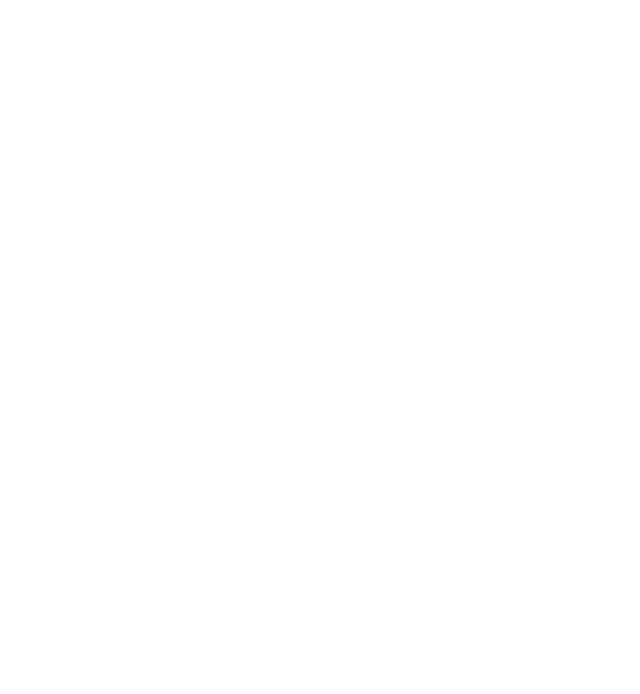
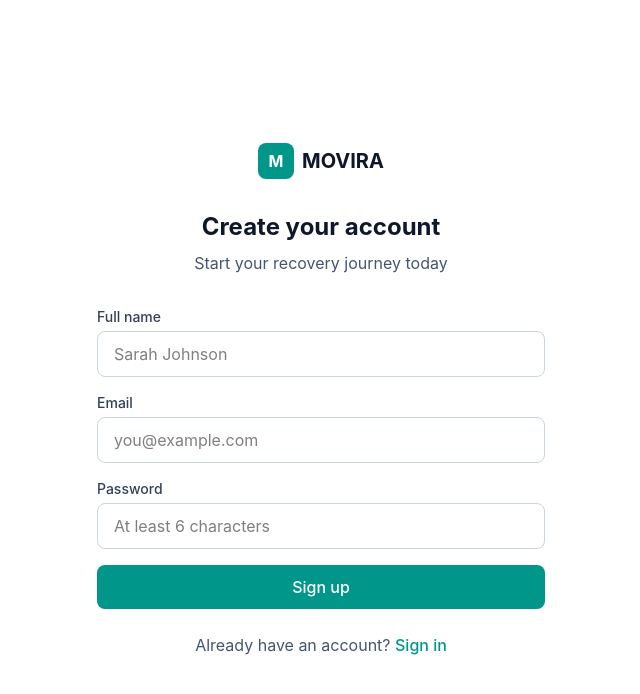
Before and after one commit to tejas-4912/movira, a React (Vite) app: page /signup in a window 1280 px wide. Before the commit this address had no page. Shown: the top 694 px of the page, without its empty margins (319-959 px from the left). Built offline with nearby package versions, Linux system fonts and the light colour scheme.

Commit message:
update API URLs to production backend

```diff
--- a/package.json
+++ b/package.json
@@ -11,6 +11,7 @@
   },
   "dependencies": {
     "@tailwindcss/vite": "^4.3.1",
+    "axios": "^1.18.0",
     "react": "^19.2.6",
     "react-dom": "^19.2.6",
     "react-router-dom": "^7.18.0",
--- a/src/App.jsx
+++ b/src/App.jsx
@@ -2,6 +2,9 @@
 import Dashboard from './Dashboard'
 import Assessment from './Assessment'
 import Results from './Results'
+import Login from './Login'
+import Signup from './Signup'
+import ProtectedRoute from './ProtectedRoute'
 import './App.css'
 
 function Landing() {
@@ -21,10 +24,10 @@
           <a href="#" className="hover:text-teal-600">Contact</a>
         </div>
         <div className="flex items-center gap-4">
-          <Link to="/dashboard" className="text-slate-700 font-medium">Sign in</Link>
-          <Link to="/dashboard" className="bg-teal-600 text-white px-5 py-2 rounded-lg font-medium hover:bg-teal-700">
-            Get Started
-          </Link>
+          <Link to="/login" className="text-slate-700 font-medium">Sign in</Link>
+          <Link to="/signup" className="bg-teal-600 text-white px-5 py-2 rounded-lg font-medium hover:bg-teal-700">
+          Get Started
+        </Link>
         </div>
       </nav>
 
@@ -55,9 +58,11 @@
   return (
     <Routes>
       <Route path="/" element={<Landing />} />
-      <Route path="/dashboard" element={<Dashboard />} />
-      <Route path="/assessment" element={<Assessment />} />
-      <Route path="/results" element={<Results />} />
+      <Route path="/dashboard" element={<ProtectedRoute><Dashboard /></ProtectedRoute>} />
+      <Route path="/assessment" element={<ProtectedRoute><Assessment /></ProtectedRoute>} />
+      <Route path="/results" element={<ProtectedRoute><Results /></ProtectedRoute>} />
+      <Route path="/login" element={<Login />} />
+      <Route path="/signup" element={<Signup />} />
     </Routes>
   )
 }
--- a/src/Dashboard.jsx
+++ b/src/Dashboard.jsx
@@ -1,7 +1,10 @@
-import { Link } from 'react-router-dom'
 import { useState } from 'react'
+import { Link, useNavigate } from 'react-router-dom'
 
 function Dashboard() {
+  const navigate = useNavigate()
+  const user = JSON.parse(localStorage.getItem('user') || '{}')
+
   const [exercises, setExercises] = useState([
     { id: 1, name: 'Neck stretches', detail: '10 reps · hold 15 seconds each', done: false },
     { id: 2, name: 'Shoulder rolls', detail: '2 sets · 10 forward, 10 backward', done: false },
@@ -16,6 +19,12 @@
     ))
   }
 
+  const handleLogout = () => {
+    localStorage.removeItem('token')
+    localStorage.removeItem('user')
+    navigate('/login')
+  }
+
   const doneCount = exercises.filter(ex => ex.done).length
 
   return (
@@ -27,11 +36,19 @@
           </div>
           <span className="text-xl font-bold text-slate-900">MOVIRA</span>
         </div>
+        <button
+          onClick={handleLogout}
+          className="text-slate-600 font-medium hover:text-slate-900"
+        >
+          Log out
+        </button>
       </nav>
 
       <div className="max-w-4xl mx-auto px-6 py-10">
         <p className="text-sm font-medium text-teal-600">Your dashboard</p>
-        <h1 className="text-3xl font-bold text-slate-900 mt-1">Welcome back, Sarah!</h1>
+        <h1 className="text-3xl font-bold text-slate-900 mt-1">
+          Welcome back, {user.name || 'there'}!
+        </h1>
         <p className="text-slate-600 mt-2">Keep up the momentum — every session brings you closer to full recovery.</p>
 
         <div className="grid sm:grid-cols-2 gap-4 mt-8">
@@ -80,7 +97,7 @@
           </button>
           <Link to="/assessment" className="border border-gray-300 px-6 py-3 rounded-lg font-medium hover:bg-gray-50 text-center">
             Take Assessment
-        </Link>
+          </Link>
         </div>
       </div>
     </div>
--- /dev/null
+++ b/src/Login.jsx
@@ -0,0 +1,94 @@
+import { useState } from 'react'
+import { Link, useNavigate } from 'react-router-dom'
+import axios from 'axios'
+
+function Login() {
+  const [email, setEmail] = useState('')
+  const [password, setPassword] = useState('')
+  const [error, setError] = useState('')
+  const [loading, setLoading] = useState(false)
+  const navigate = useNavigate()
+
+  const handleSubmit = async (e) => {
+    e.preventDefault()
+    setError('')
+    setLoading(true)
+
+    try {
+      const response = await axios.post('https://movira-backend.onrender.com/api/auth/login', {
+        email,
+        password,
+      })
+
+      localStorage.setItem('token', response.data.token)
+      localStorage.setItem('user', JSON.stringify(response.data.user))
+
+      navigate('/dashboard')
+    } catch (err) {
+      setError(err.response?.data?.message || 'Something went wrong')
+    } finally {
+      setLoading(false)
+    }
+  }
+
+  return (
+    <div className="min-h-screen bg-white flex items-center justify-center px-4">
+      <div className="w-full max-w-md">
+        <div className="flex items-center justify-center gap-2 mb-8">
+          <div className="w-9 h-9 bg-teal-600 rounded-lg flex items-center justify-center text-white font-bold">
+            M
+          </div>
+          <span className="text-xl font-bold text-slate-900">MOVIRA</span>
+        </div>
+
+        <h1 className="text-2xl font-bold text-slate-900 mb-2 text-center">Welcome back</h1>
+        <p className="text-slate-600 text-center mb-8">Sign in to continue your recovery</p>
+
+        {error && (
+          <div className="bg-red-50 text-red-600 text-sm rounded-lg p-3 mb-4">
+            {error}
+          </div>
+        )}
+
+        <form onSubmit={handleSubmit} className="space-y-4">
+          <div>
+            <label className="block text-sm font-medium text-slate-700 mb-1">Email</label>
+            <input
+              type="email"
+              required
+              value={email}
+              onChange={(e) => setEmail(e.target.value)}
+              className="w-full border border-slate-300 rounded-lg px-4 py-2.5 focus:outline-none focus:ring-2 focus:ring-teal-500"
+              placeholder="you@example.com"
+            />
+          </div>
+          <div>
+            <label className="block text-sm font-medium text-slate-700 mb-1">Password</label>
+            <input
+              type="password"
+              required
+              value={password}
+              onChange={(e) => setPassword(e.target.value)}
+              className="w-full border border-slate-300 rounded-lg px-4 py-2.5 focus:outline-none focus:ring-2 focus:ring-teal-500"
+              placeholder="Your password"
+            />
+          </div>
+          <button
+            type="submit"
+            disabled={loading}
+            className="w-full bg-teal-600 text-white py-2.5 rounded-lg font-medium hover:bg-teal-700 disabled:opacity-50"
+          >
+            {loading ? 'Signing in...' : 'Sign in'}
+          </button>
+        </form>
+
+        <p className="text-center text-slate-600 mt-6">
+          Don't have an account?{' '}
+          <Link to="/signup" className="text-teal-600 font-medium">Sign up</Link>
+        </p>
+      </div>
+    </div>
+  )
+}
+
+export default Login
--- /dev/null
+++ b/src/ProtectedRoute.jsx
@@ -0,0 +1,13 @@
+import { Navigate } from 'react-router-dom'
+
+function ProtectedRoute({ children }) {
+  const token = localStorage.getItem('token')
+
+  if (!token) {
+    return <Navigate to="/login" replace />
+  }
+
+  return children
+}
+
+export default ProtectedRoute
--- /dev/null
+++ b/src/Signup.jsx
@@ -0,0 +1,108 @@
+import { useState } from 'react'
+import { Link, useNavigate } from 'react-router-dom'
+import axios from 'axios'
+
+function Signup() {
+  const [name, setName] = useState('')
+  const [email, setEmail] = useState('')
+  const [password, setPassword] = useState('')
+  const [error, setError] = useState('')
+  const [loading, setLoading] = useState(false)
+  const navigate = useNavigate()
+
+  const handleSubmit = async (e) => {
+    e.preventDefault()
+    setError('')
+    setLoading(true)
+
+    try {
+      const response = await axios.post('https://movira-backend.onrender.com/api/auth/signup', {
+        name,
+        email,
+        password,
+      })
+
+      localStorage.setItem('token', response.data.token)
+      localStorage.setItem('user', JSON.stringify(response.data.user))
+
+      navigate('/dashboard')
+    } catch (err) {
+      setError(err.response?.data?.message || 'Something went wrong')
+    } finally {
+      setLoading(false)
+    }
+  }
+
+  return (
+    <div className="min-h-screen bg-white flex items-center justify-center px-4">
+      <div className="w-full max-w-md">
+        <div className="flex items-center justify-center gap-2 mb-8">
+          <div className="w-9 h-9 bg-teal-600 rounded-lg flex items-center justify-center text-white font-bold">
+            M
+          </div>
+          <span className="text-xl font-bold text-slate-900">MOVIRA</span>
+        </div>
+
+        <h1 className="text-2xl font-bold text-slate-900 mb-2 text-center">Create your account</h1>
+        <p className="text-slate-600 text-center mb-8">Start your recovery journey today</p>
+
+        {error && (
+          <div className="bg-red-50 text-red-600 text-sm rounded-lg p-3 mb-4">
+            {error}
+          </div>
+        )}
+
+        <form onSubmit={handleSubmit} className="space-y-4">
+          <div>
+            <label className="block text-sm font-medium text-slate-700 mb-1">Full name</label>
+            <input
+              type="text"
+              required
+              value={name}
+              onChange={(e) => setName(e.target.value)}
+              className="w-full border border-slate-300 rounded-lg px-4 py-2.5 focus:outline-none focus:ring-2 focus:ring-teal-500"
+              placeholder="Sarah Johnson"
+            />
+          </div>
+          <div>
+            <label className="block text-sm font-medium text-slate-700 mb-1">Email</label>
+            <input
+              type="email"
+              required
+              value={email}
+              onChange={(e) => setEmail(e.target.value)}
+              className="w-full border border-slate-300 rounded-lg px-4 py-2.5 focus:outline-none focus:ring-2 focus:ring-teal-500"
+              placeholder="you@example.com"
+            />
+          </div>
+          <div>
+            <label className="block text-sm font-medium text-slate-700 mb-1">Password</label>
+            <input
+              type="password"
+              required
+              minLength={6}
+              value={password}
+              onChange={(e) => setPassword(e.target.value)}
+              className="w-full border border-slate-300 rounded-lg px-4 py-2.5 focus:outline-none focus:ring-2 focus:ring-teal-500"
+              placeholder="At least 6 characters"
+            />
+          </div>
+          <button
+            type="submit"
+            disabled={loading}
+            className="w-full bg-teal-600 text-white py-2.5 rounded-lg font-medium hover:bg-teal-700 disabled:opacity-50"
+          >
+            {loading ? 'Creating account...' : 'Sign up'}
+          </button>
+        </form>
+
+        <p className="text-center text-slate-600 mt-6">
+          Already have an account?{' '}
+          <Link to="/login" className="text-teal-600 font-medium">Sign in</Link>
+        </p>
+      </div>
+    </div>
+  )
+}
+
+export default Signup
```
Also changed, not shown: 1 other file (tests, documents, lock files or other folders).
